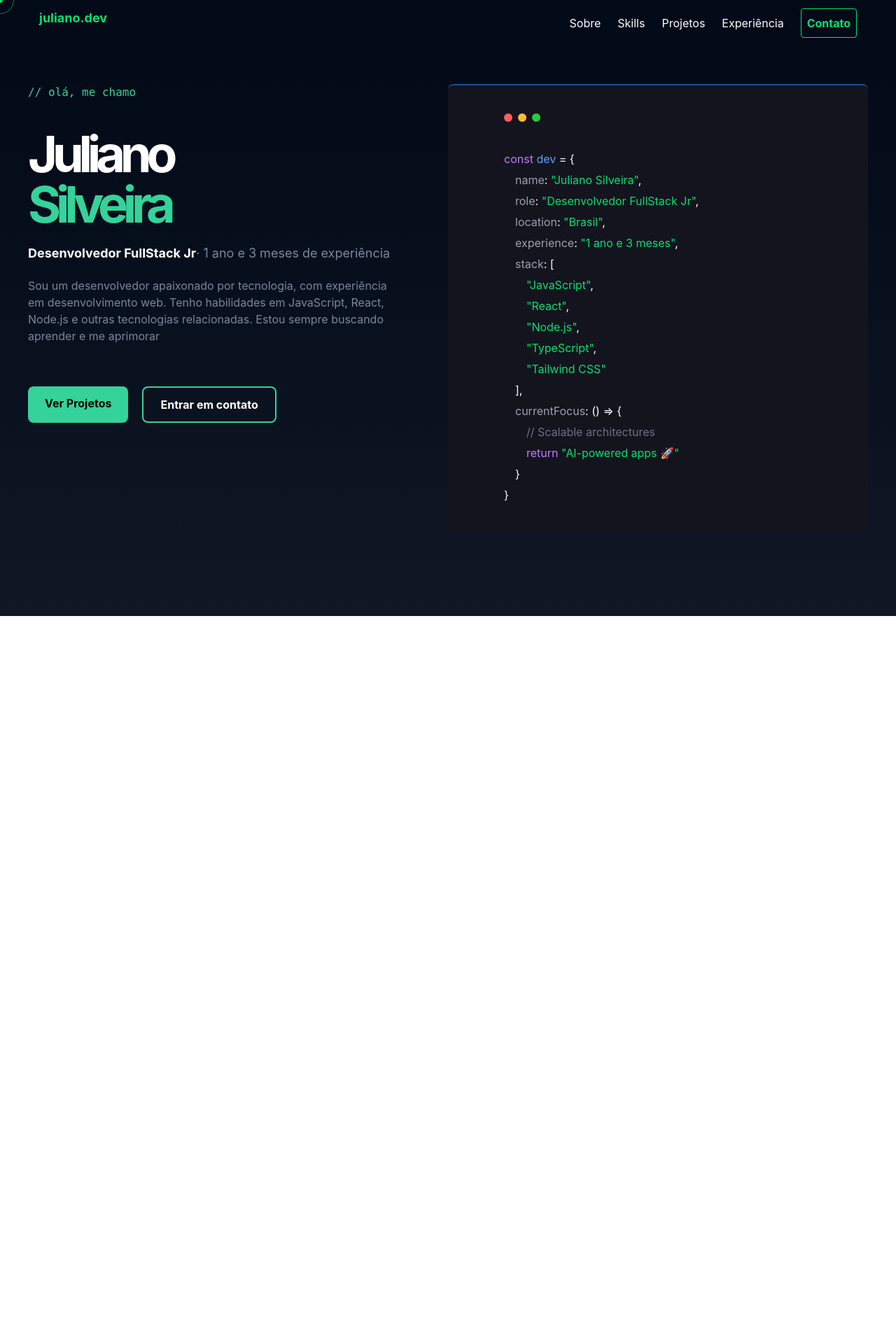
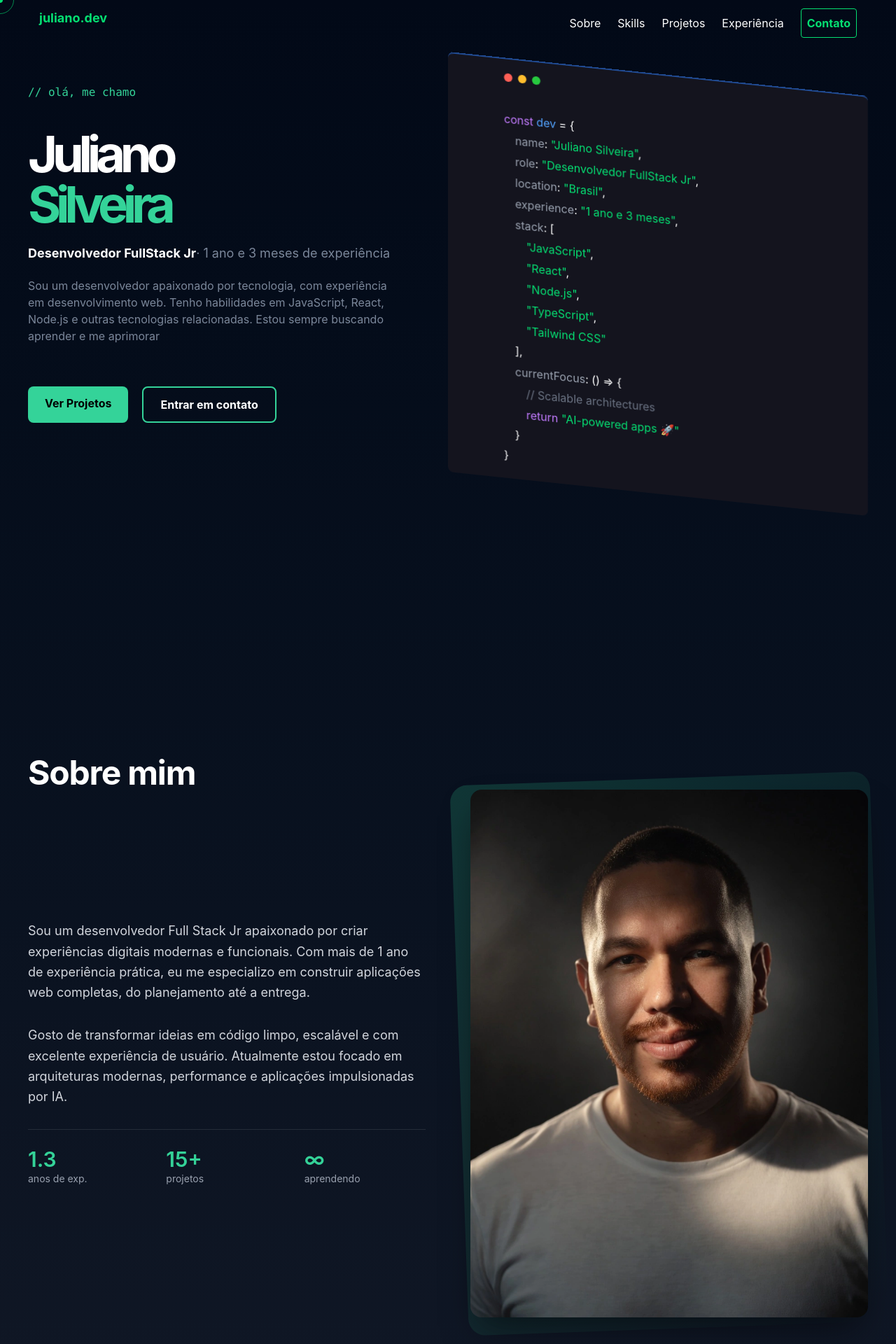
Before and after one commit to iJulians/portfolio, a React app: page / in a window 1280 px wide. Shown: the top 1920 px of the page at 70% size. Before the commit the page ends 880 px from the top, so only its background shows below. Built offline with nearby package versions, Linux system fonts and the light colour scheme; the HTML template or start-up script is replaced by a standard one.

Commit message:
ajusta hero e inicia pagina sobre

```diff
--- a/src/App.css
+++ b/src/App.css
@@ -11,6 +11,19 @@
   --font-primary: 'Poppins', sans-serif;
 
 
+
+  --animate-wiggle: wiggle 3s ease-in-out infinite;
+  @keyframes wiggle {
+    0%,
+    100% {
+      transform: translateY(-15px) skewY(6deg);
+
+    }
+    50% {
+      transform: translateY(3px) skewY(6deg);
+    }
+  }
+
 }
 
 html {
@@ -21,3 +34,8 @@ button {
   font-family: var(--font-primary);
   cursor: none
 }
+
+
+section {
+  max-width: 1280px;
+}
--- a/src/App.tsx
+++ b/src/App.tsx
@@ -3,20 +3,24 @@ import './App.css';
 import CustomCursor from './components/CustomCursor';
 import BarNavegation from './components/BarNavegation';
 
-import { About } from './pages/about';
+//Pages
+import Hero from './pages/hero';
+import About from './pages/about';
+
 const App = () => {
   return (
     <body
       className="min-h-screen flex flex-col items-center justify-center bg-linear-to-b from-dark-primary to-dark-secondary
       text-white cursor-none m-10"
-
     >
       <BarNavegation />
       <CustomCursor />
-      <section className="w-full py-20 space-y-20">
+      <section className="w-full py-20 space-y-20 mb-50">
+        <Hero />
+      </section>
+      <section className="w-full py-20 space-y-30 ">
         <About />
       </section>
-
     </body>
   );
 };
--- a/src/components/JsonInfo/index.tsx
+++ b/src/components/JsonInfo/index.tsx
@@ -9,13 +9,17 @@ export default function JsonInfo() {
 
 
   return (
-        <div className="flex flex-col items-center justify-center bg-[#14141e] py-10 px-20 perspective-origin-bottom-right w-full border-t-2 border-t-blue-500/50 rounded-lg">
+    <div className="flex flex-col items-center justify-center bg-[#14141e] py-10 px-20
+        border-t-2 border-t-blue-500/50 rounded-lg w-150 h-150
+        animate-wiggle 2">
+
 
       <div className="flex w-full mb-10 justify-start">
         <div className="rounded-lg bg-[#ff5f56] w-3 h-3 mr-2"></div>
         <div className="rounded-lg bg-[#ffbd2e] w-3 h-3 mr-2"></div>
         <div className="rounded-lg bg-[#27c93f] w-3 h-3 mr-2"></div>
       </div>
+
       <div className="w-full">
         <div className="leading-relaxed space-y-1">
 
--- a/src/pages/about/index.tsx
+++ b/src/pages/about/index.tsx
@@ -1,43 +1,67 @@
-import JsonInfo from "../../components/JsonInfo"
+import ImgProfile from '../../../public/assets/profile.webp';
 
-export function About() {
+export default function About() {
   return (
-        <>        <div className="w-full flex"
-            id="sobre"
-        >
-            <div className="w-1/2 self-start">
-                <p className="font-mono text-[#34d298] self-start w-full justify-start">
-                    // olá, me chamo
+
+      <div id='sobre'>
+
+
+          <h2 className="text-5xl font-bold tracking-tight text-white">
+            Sobre mim
+          </h2>
+
+
+        <div className="grid lg:grid-cols-2 gap-12 lg:gap-16 items-center">
+
+          <div className="space-y-8">
+            <p className="text-lg leading-relaxed text-gray-300">
+              Sou um desenvolvedor Full Stack Jr apaixonado por criar experiências digitais
+              modernas e funcionais. Com mais de 1 ano de experiência prática, eu me especializo
+              em construir aplicações web completas, do planejamento até a entrega.
             </p>
-                <h1 className="text-7xl font-bold -tracking-widest mt-10">Juliano
-                    <br />
-                    <span className="text-[#34d399]">Silveira</span>
-                </h1>
-                <p className="text-lg mt-5 text-desc">
-                    <span className="font-bold text-white">Desenvolvedor FullStack Jr</span>
-                    · 1 ano e 3 meses de experiência
+
+            <p className="text-lg leading-relaxed text-gray-300">
+              Gosto de transformar ideias em código limpo, escalável e com excelente
+              experiência de usuário. Atualmente estou focado em arquiteturas modernas,
+              performance e aplicações impulsionadas por IA.
             </p>
-                <p className="w-full mt-5 -font-primary text-desc pr-20">
-                    Sou um desenvolvedor apaixonado por tecnologia, com experiência em
-                    desenvolvimento web. Tenho habilidades em JavaScript, React, Node.js
-                    e outras tecnologias relacionadas. Estou sempre buscando aprender e me aprimorar
-                </p>
-                <div className="py-10 flex gap-5">
-                    <a href="#Projects" className="inline-block mt-5 px-6 py-3 bg-[#34d399] text-black font-bold rounded-lg hover:bg-[#22c55e] transition-colors duration-300">
-                        Ver Projetos
-                    </a>
-                    <a href="#Contact" className="inline-block mt-5 px-6 py-3 border-2 border-[#34d399] text-white font-bold rounded-lg">
-                        Entrar em contato
-                    </a>
+
+            {/* Destaques / Stats */}
+            <div className="grid grid-cols-3 gap-6 pt-6 border-t border-white/10">
+              <div>
+                <p className="text-3xl font-semibold text-[#34d298]">1.3</p>
+                <p className="text-sm text-gray-400">anos de exp.</p>
               </div>
+              <div>
+                <p className="text-3xl font-semibold text-[#34d298]">15+</p>
+                <p className="text-sm text-gray-400">projetos</p>
               </div>
-            <div className=" w-1/2 flex items-start justify-center">
-                <JsonInfo />
+              <div>
+                <p className="text-3xl font-semibold text-[#34d298]">∞</p>
+                <p className="text-sm text-gray-400">aprendendo</p>
+              </div>
             </div>
           </div>
 
-        </>
+          {/* Imagem com efeitos modernos */}
+          <div className="relative group">
+            <div className="absolute -inset-4 bg-linear-to-br from-[#34d298]/20 to-transparent rounded-3xl -rotate-2 group-hover:rotate-1 transition-transform duration-500" />
+
+            <div className="relative">
+              <img
+                src={ImgProfile}
+                alt="Juliano Silveira - Desenvolvedor Full Stack"
+                className="w-full rounded-2xl shadow-2xl shadow-black/50
+                           transition-all duration-500 group-hover:scale-[1.02]
+                           group-hover:-rotate-1 h-1/5"
+              />
 
 
-    )
+              {/* <div className="absolute inset-0 rounded-2xl ring-1 ring-white/10 pointer-events-none" /> */}
+            </div>
+          </div>
+        </div>
+      </div>
+
+  );
 }
--- /dev/null
+++ b/src/pages/hero/index.tsx
@@ -0,0 +1,44 @@
+import JsonInfo from "../../components/JsonInfo"
+
+export default function Hero() {
+    return (
+        <>
+            <div className="w-full flex"
+                id="hero"
+            >
+                <div className="w-1/2 self-start">
+                    <p className="font-mono text-[#34d298] self-start w-full justify-start">
+                    // olá, me chamo
+                    </p>
+                    <h1 className="text-7xl font-bold -tracking-widest mt-10">Juliano
+                        <br />
+                        <span className="text-[#34d399]">Silveira</span>
+                    </h1>
+                    <p className="text-lg mt-5 text-desc">
+                        <span className="font-bold text-white">Desenvolvedor FullStack Jr</span>
+                        · 1 ano e 3 meses de experiência
+                    </p>
+                    <p className="w-full mt-5 -font-primary text-desc pr-20">
+                        Sou um desenvolvedor apaixonado por tecnologia, com experiência em
+                        desenvolvimento web. Tenho habilidades em JavaScript, React, Node.js
+                        e outras tecnologias relacionadas. Estou sempre buscando aprender e me aprimorar
+                    </p>
+                    <div className="py-10 flex gap-5">
+                        <a href="#Projects" className="inline-block mt-5 px-6 py-3 bg-[#34d399] text-black font-bold rounded-lg hover:bg-[#22c55e] transition-colors duration-300">
+                            Ver Projetos
+                        </a>
+                        <a href="#Contact" className="inline-block mt-5 px-6 py-3 border-2 border-[#34d399] text-white font-bold rounded-lg">
+                            Entrar em contato
+                        </a>
+                    </div>
+                </div>
+                <div className=" w-1/2 flex items-start justify-center">
+                    <JsonInfo />
+                </div>
+            </div>
+
+        </>
+
+
+    )
+}
```
Also changed, not shown: public/assets/profile.webp (added). Lines whose indentation alone changed are shown as unchanged.
